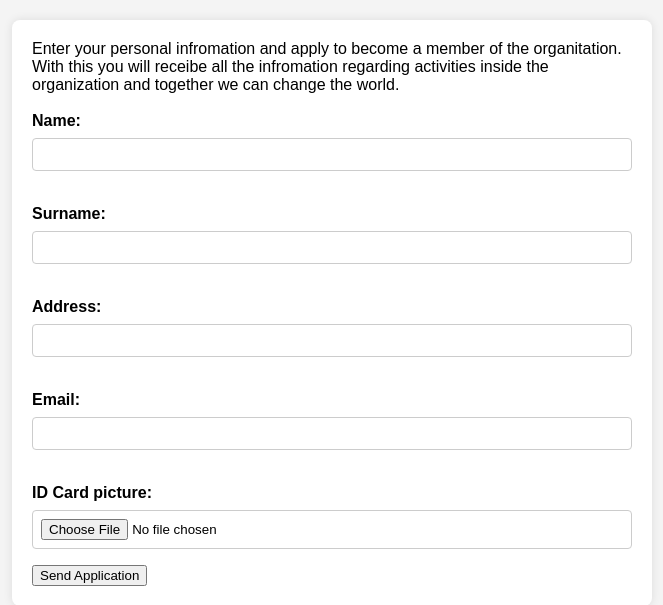
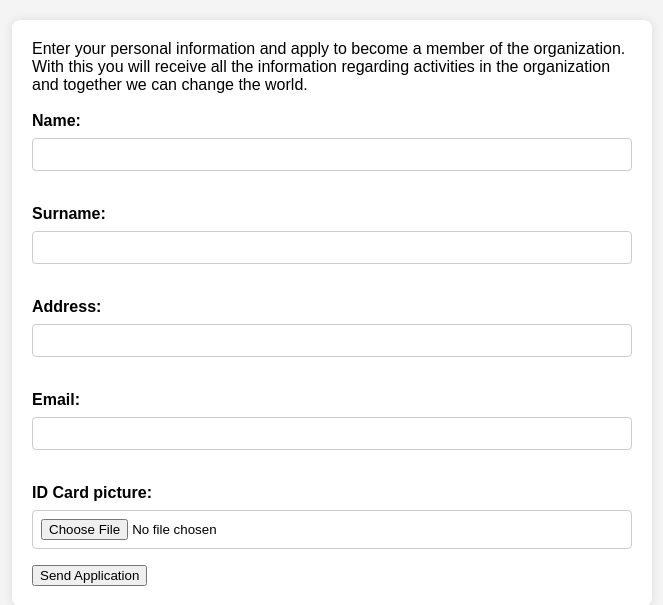
Before and after one commit to guilleCS01/TFG_web_insegura, a PHP site: page /affiliate.php in a window 1280 px wide. Shown: the top 605 px of the page, without its empty margins (308-971 px from the left). Run offline with PHP 8.4, Linux system fonts and the light colour scheme.

Commit message:
spelling mistakes

```diff
--- a/affiliate.php
+++ b/affiliate.php
@@ -62,7 +62,7 @@ if ($_SERVER["REQUEST_METHOD"] == "POST" && isset($_POST['submit_data'])) {
 <body>
     <div class="affiliate">
         <form action="<?php echo htmlspecialchars($_SERVER["PHP_SELF"]); ?>" method="post" enctype="multipart/form-data">
-        Enter your personal infromation and apply to become a member of the organitation. With this you will receibe all the infromation regarding activities inside the organization and together we can change the world.<br><br>
+        Enter your personal information and apply to become a member of the organization. With this you will receive all the information regarding activities in the organization and together we can change the world.<br><br>
             <label for="fname">Name:</label>
             <input type="text" id="fname" name="fname"><br><br>
             <label for="lname">Surname:</label>
```
